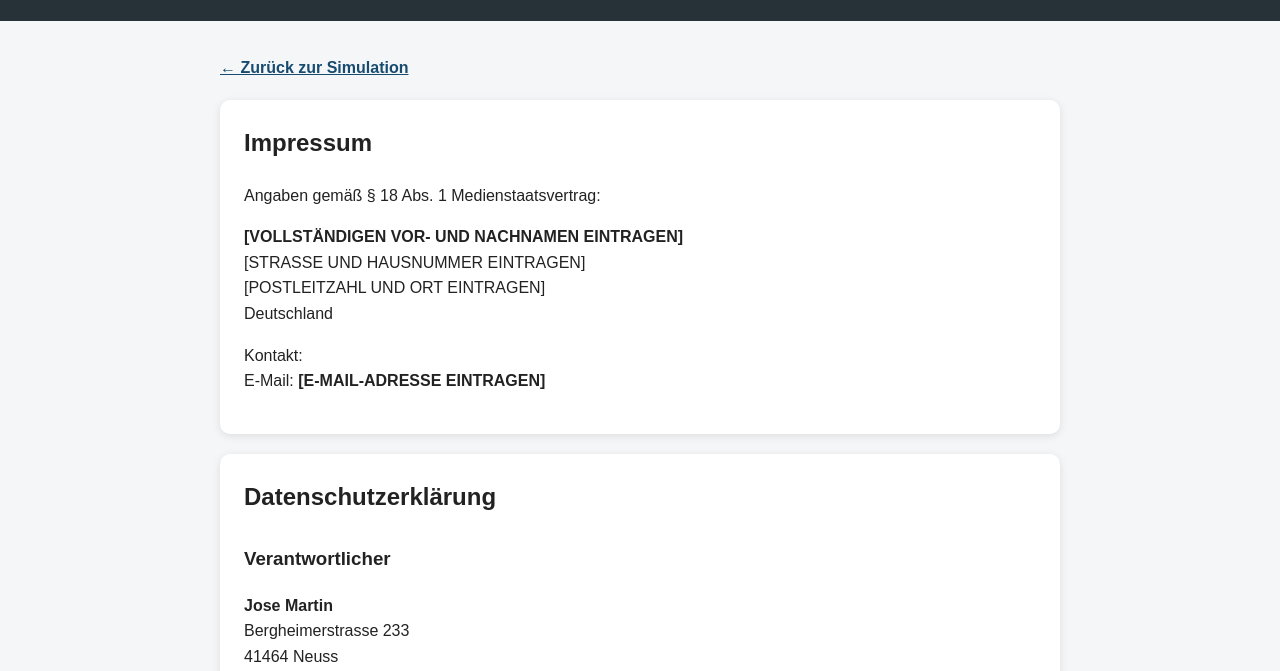
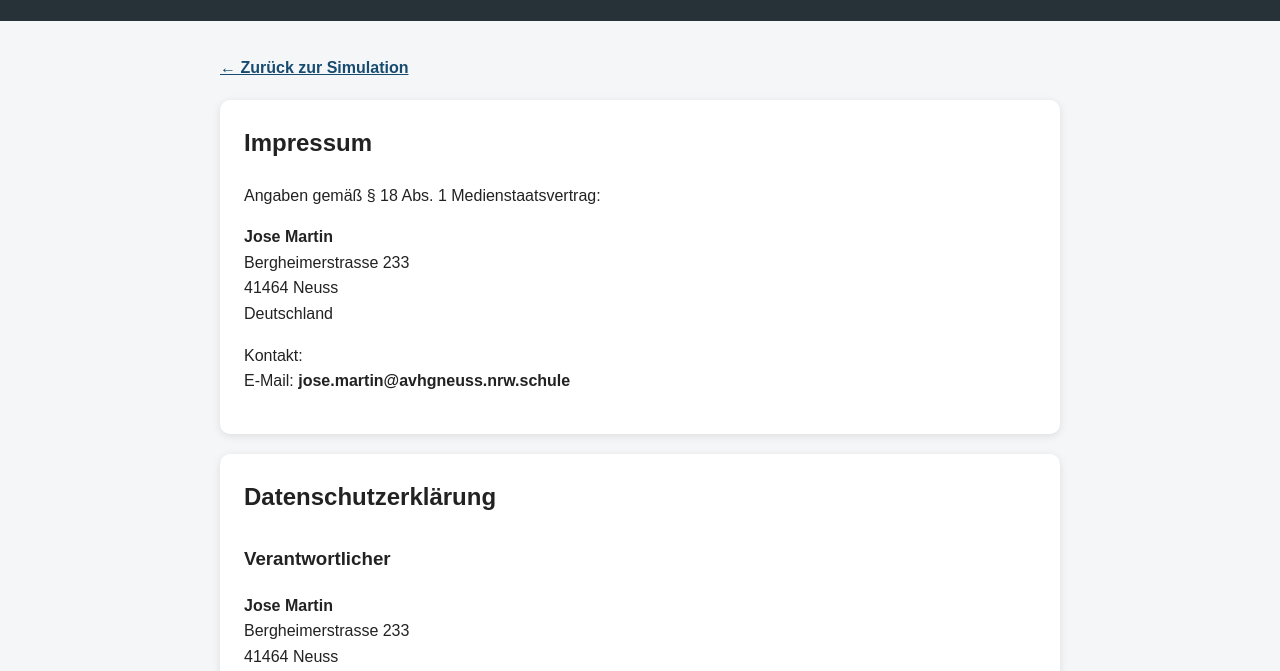
Before and after one commit to josefranciscomartin-cloud/induktionssimulation, a website: page public/rechtliches.html in a window 1280 px wide. Shown: the part 108-779 px from the top of the page. Drawn offline with Linux system fonts and the light colour scheme.

Commit message:
Complete legal contact details

```diff
--- a/public/rechtliches.html
+++ b/public/rechtliches.html
@@ -23,14 +23,14 @@
         <h2 id="impressum-heading">Impressum</h2>
         <p>Angaben gemäß § 18 Abs. 1 Medienstaatsvertrag:</p>
         <address>
-          <strong>[VOLLSTÄNDIGEN VOR- UND NACHNAMEN EINTRAGEN]</strong><br>
-          [STRASSE UND HAUSNUMMER EINTRAGEN]<br>
-          [POSTLEITZAHL UND ORT EINTRAGEN]<br>
+          <strong>Jose Martin</strong><br>
+          Bergheimerstrasse 233<br>
+          41464 Neuss<br>
           Deutschland
         </address>
         <p>
           Kontakt:<br>
-          E-Mail: <strong>[E-MAIL-ADRESSE EINTRAGEN]</strong>
+          E-Mail: <strong>jose.martin@avhgneuss.nrw.schule</strong>
         </p>
       </section>
 
```
